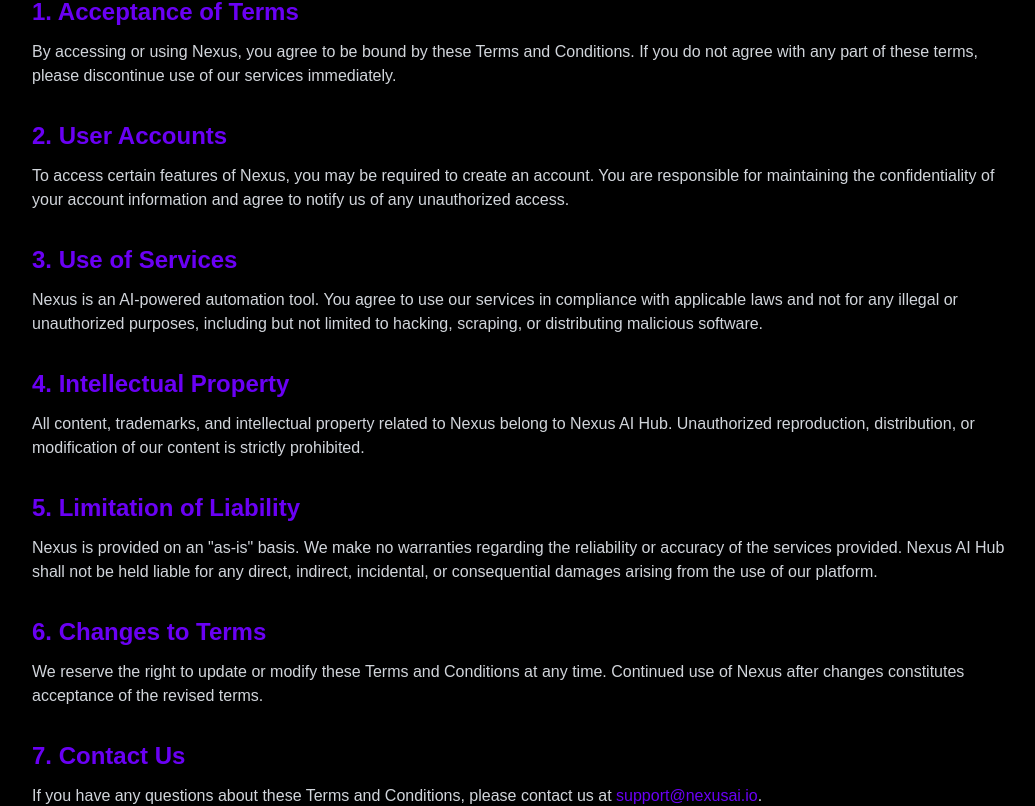
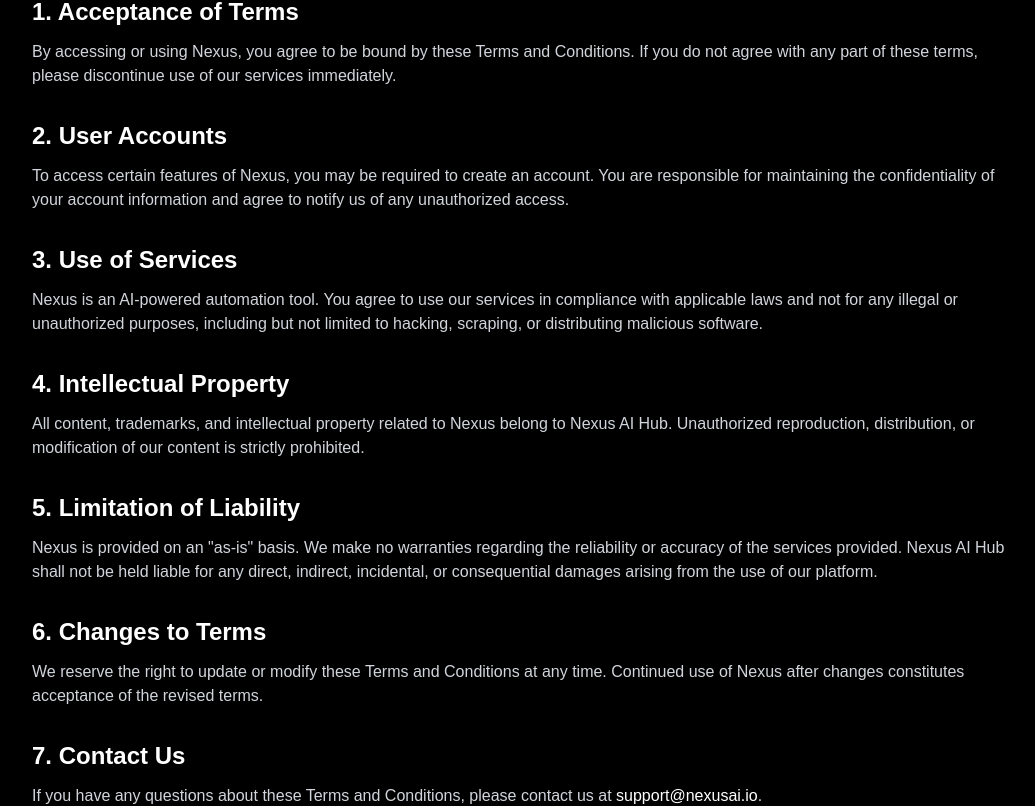
Before and after one commit to Rijurajx/NEXUS, a Next.js app: page /terms-of-service in a window 1280 px wide. Shown: the part 220-1026 px from the top of the page, without its empty margins (112-1147 px from the left). Built offline with nearby package versions, Linux system fonts and the light colour scheme; no server answers.

Commit message:
small changes

```diff
--- a/app/dashboard/chat/[chatId]/page.tsx
+++ b/app/dashboard/chat/[chatId]/page.tsx
@@ -12,7 +12,7 @@
 }
 
 export default async function ChatPage({ params }: ChatPageProps) {
-    const { chatId } = params; // ✅ Don't use 'await'
+    const { chatId } = await params; // ✅ Don't use 'await'
 
     // Get user authentication
     const { userId } = await auth();
--- a/app/terms-of-service/page.tsx
+++ b/app/terms-of-service/page.tsx
@@ -13,7 +13,7 @@
         <p className="text-gray-400 mb-8">Last Updated: February 2025</p>
 
         <section className="mb-8">
-          <h2 className="text-2xl font-semibold text-[#6A00F4] mb-3">
+          <h2 className="text-2xl font-semibold text-white mb-3">
             1. Acceptance of Terms
           </h2>
           <p>
@@ -24,7 +24,7 @@
         </section>
 
         <section className="mb-8">
-          <h2 className="text-2xl font-semibold text-[#6A00F4] mb-3">
+          <h2 className="text-2xl font-semibold text-white mb-3">
             2. User Accounts
           </h2>
           <p>
@@ -36,7 +36,7 @@
         </section>
 
         <section className="mb-8">
-          <h2 className="text-2xl font-semibold text-[#6A00F4] mb-3">
+          <h2 className="text-2xl font-semibold text-white mb-3">
             3. Use of Services
           </h2>
           <p>
@@ -48,7 +48,7 @@
         </section>
 
         <section className="mb-8">
-          <h2 className="text-2xl font-semibold text-[#6A00F4] mb-3">
+          <h2 className="text-2xl font-semibold text-white mb-3">
             4. Intellectual Property
           </h2>
           <p>
@@ -59,7 +59,7 @@
         </section>
 
         <section className="mb-8">
-          <h2 className="text-2xl font-semibold text-[#6A00F4] mb-3">
+          <h2 className="text-2xl font-semibold text-white mb-3">
             5. Limitation of Liability
           </h2>
           <p>
@@ -72,7 +72,7 @@
         </section>
 
         <section className="mb-8">
-          <h2 className="text-2xl font-semibold text-[#6A00F4] mb-3">
+          <h2 className="text-2xl font-semibold text-white mb-3">
             6. Changes to Terms
           </h2>
           <p>
@@ -83,13 +83,13 @@
         </section>
 
         <section className="mb-8">
-          <h2 className="text-2xl font-semibold text-[#6A00F4] mb-3">
+          <h2 className="text-2xl font-semibold text-white mb-3">
             7. Contact Us
           </h2>
           <p>
             If you have any questions about these Terms and Conditions, please
             contact us at
-            <span className="text-[#6A00F4]"> support@nexusai.io</span>.
+            <span className="text-white"> support@nexusai.io</span>.
           </p>
         </section>
       </div>
```
Also changed, not shown: components/blocks/ChatInterface.tsx (line endings or trailing spaces).
